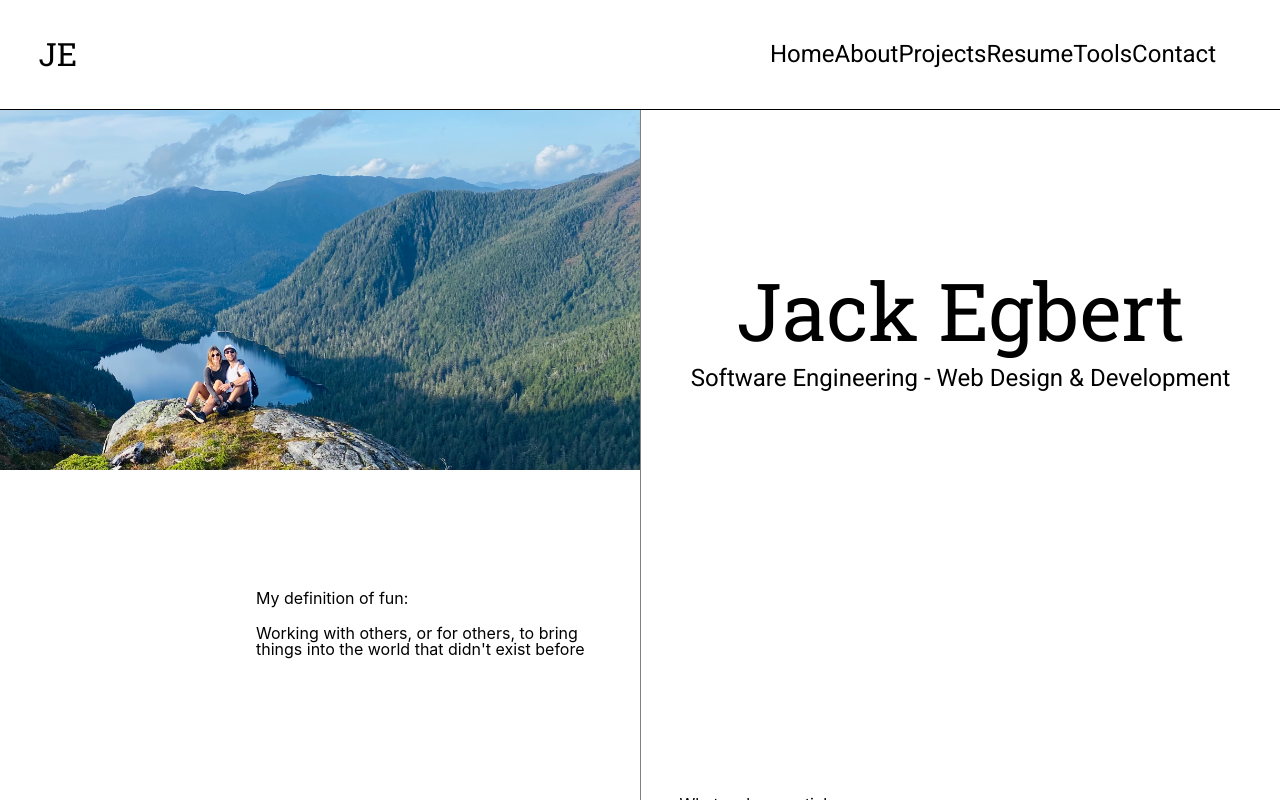
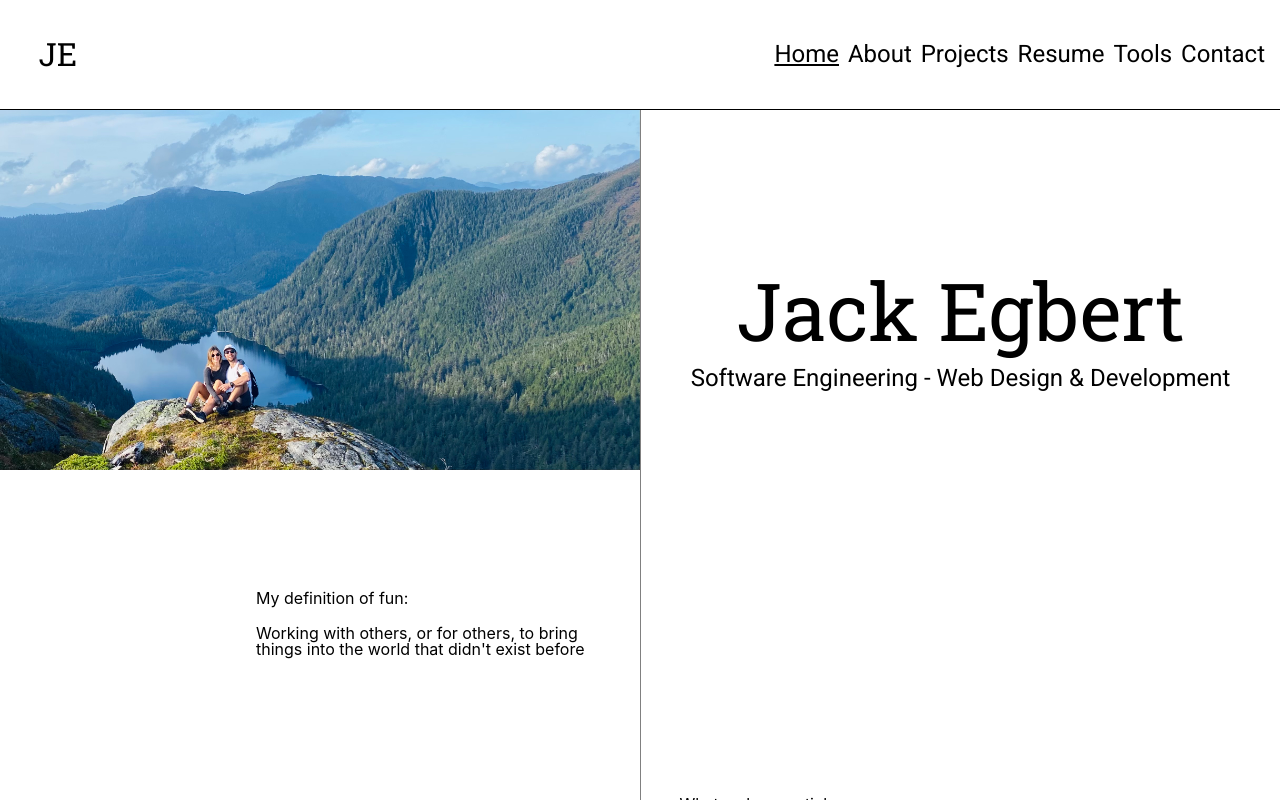
Before and after one commit to jhnegbrt/personal-website, a React (Create React App) app: page / in a window 1280 px wide. Shown: the top 800 px of the page. Built offline with nearby package versions, Linux system fonts and the light colour scheme.

Commit message:
adds dynamic underlining to the navbar items

```diff
--- a/src/components/navbar.jsx
+++ b/src/components/navbar.jsx
@@ -29,13 +29,13 @@ class Navbar extends React.Component{
     let screenWidth = window.innerWidth
     let menu = (
       <ul>
-        <Link activeClass="active" to="home" spy={true} smooth={true} offset={50} duration={500}>
+        <Link activeClass="active" to="home" spy={true} smooth={true} offset={-200} duration={500}>
           Home
         </Link>
-        <Link activeClass="active" to="about" spy={true} smooth={true} offset={50} duration={500}>
+        <Link activeClass="active" to="about" spy={true} smooth={true} offset={0} duration={500}>
           About
         </Link>
-        <Link activeClass="active" to="projects" spy={true} smooth={true} offset={50} duration={500}>
+        <Link activeClass="active" to="projects" spy={true} smooth={true} offset={-100} duration={500}>
           Projects
         </Link>
         <Link activeClass="active" to="Resume" spy={true} smooth={true} offset={50} duration={500}>
@@ -47,12 +47,6 @@ class Navbar extends React.Component{
         <Link activeClass="active" to="contact" spy={true} smooth={true} offset={50} duration={500}>
           Contact
         </Link>
-        {/* <li>Home</li>
-        <li>About</li>
-        <li>Projects</li>
-        <li>Resume</li>
-        <li>Tools</li>
-        <li>Contact</li> */}
       </ul>
     )
     let navbar = (
--- a/src/components/technologies.jsx
+++ b/src/components/technologies.jsx
@@ -9,7 +9,7 @@ class Technologies extends React.Component{
 
   render(){
     return(
-      <div name="technologies" className="technologies">
+      <div name="tools" className="technologies">
         <div className="technology-logos">
           <div>
             <img src={"https://upload.wikimedia.org/wikipedia/commons/6/6a/JavaScript-logo.png"} />
--- a/src/styles/Navbar.scss
+++ b/src/styles/Navbar.scss
@@ -5,6 +5,10 @@
   box-sizing: border-box;
   display: flex;
   border-bottom: 1px solid black;
+  position: sticky;
+  top: 0px;
+  background-color: white;
+  z-index:5;
 
   h3{
     margin: 3%;
@@ -21,10 +25,14 @@
     margin-right: 5%;
   }
 
-  li{
+  a{
     list-style: none;
     padding: 1%;
     box-sizing: border-box;
+  }
+
+  .active{
+    text-decoration: underline;
   }
 
 }
```
Also changed, not shown: src/components/home.jsx (+0 -15 lines).
